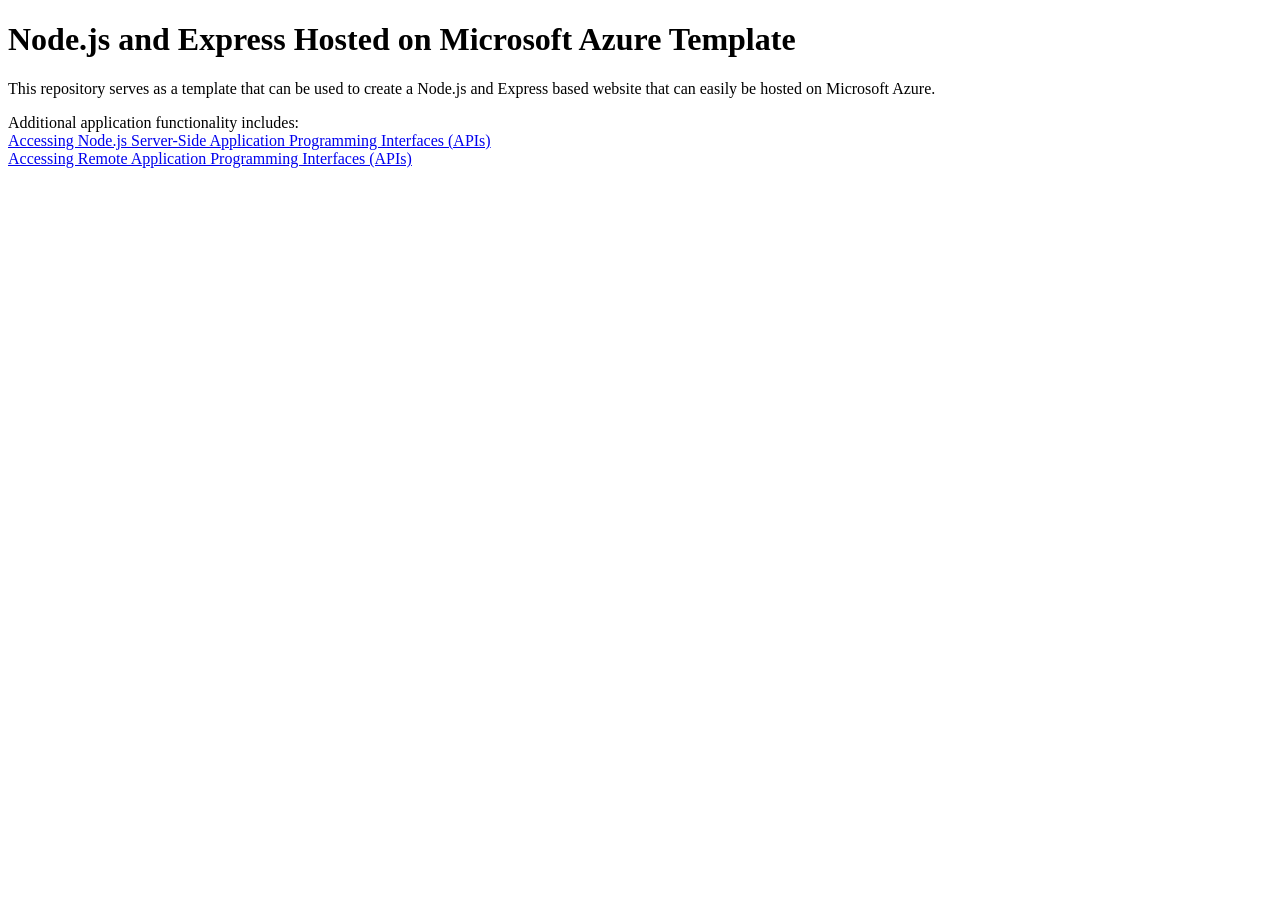
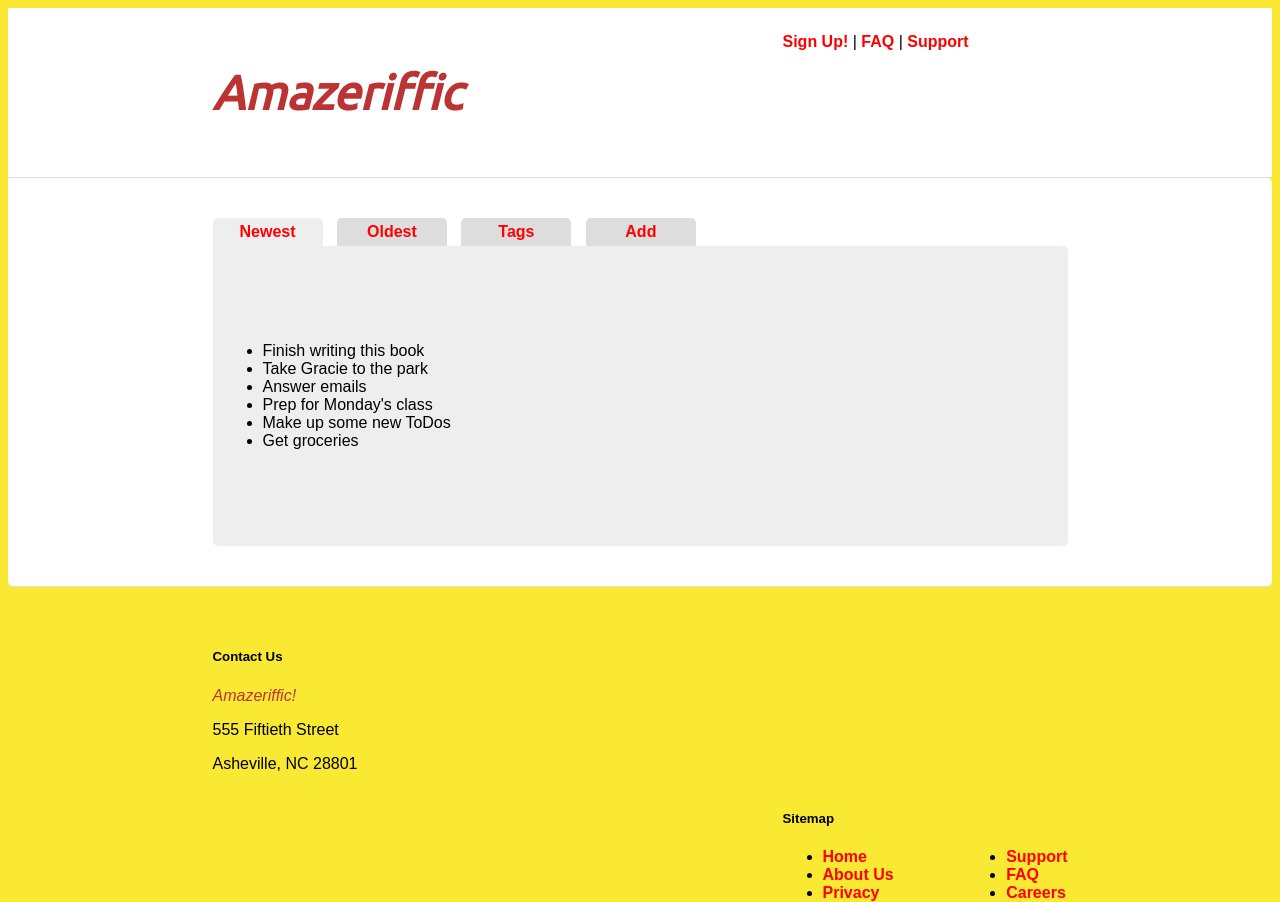
Before and after one commit to AlexJHartlaub/amazeriffic, a website: page static/index.html in a window 1280 px wide. Before the commit the page ends 800 px from the top, so only its background shows below. Drawn offline with nearby package versions, Linux system fonts and the light colour scheme; a web font is replaced by a local one.

Commit message:
Add files via upload

```diff
--- a/static/index.html
+++ b/static/index.html
@@ -1,15 +1,87 @@
-<!DOCTYPE html>
-<html>
+<html lang="en">
+
 <head>
-<title>Node on Azure</title>
+  <meta charset="UTF-8">
+  <meta name="viewport" content="width=device-width, initial-scale=1.0">
+  <meta http-equiv="X-UA-Compatible" content="ie=edge">
+  <title>Amazeriffic</title>
+  <link href="reset.css" rel="stylesheet" type="text/css">
+  <link href="style.css" rel="stylesheet" type="text/css">
+  <link href='http://fonts.googleapis.com/css?family=Ubuntu' rel='stylesheet' type='text/css'>
+  <link href='http://fonts.googleapis.com/css?family=Droid+Sans' rel='stylesheet' type='text/css'>
 </head>
-<body>
-<h1>Node.js and Express Hosted on Microsoft Azure Template</h1>
-<p>This repository serves as a template that can be used to create a Node.js and Express based website that can easily
-be hosted on Microsoft Azure.</p>
 
-Additional application functionality includes:<br />
-<a href="fetching-from-server.html">Accessing Node.js Server-Side Application Programming Interfaces (APIs)</a><br />
-<a href="fetching-remote-dog-breeds.html">Accessing Remote Application Programming Interfaces (APIs)</a>
-</body>
+  <body>
+    <header>
+        <div class="container">
+          <h1>Amazeriffic</h1>
+          <nav>
+            <a href="#">Sign Up!</a> |
+            <a href="#">FAQ</a> |
+            <a href="#">Support</a>
+          </nav>
+        </div>
+      </header>
+
+      <main>
+        <div class="container">
+            <div class="tabs">
+                <a href=""><span class="active">Newest</span></a>
+                <a href=""><span>Oldest</span></a>
+                <a href=""><span>Tags</span></a>
+                <a href=""><span>Add</span></a>
+              </div>
+          <div class="content">
+            <ul>
+              <li>Get Groceries</li>
+              <li>Make up some new ToDos</li>
+              <li>Prep for Monday's class</li>
+              <li>Answer recruiter emails on LinkedIn</li>
+              <li>Take Gracie to the park</li>
+              <li>Finish writing book</li>
+            </ul>
+          </div>
+        </div>
+      </main>
+
+      <footer>
+        <div class="container">
+          <div class="contact">
+            <h5>Contact Us</h5>
+            <p>Amazeriffic!</p>
+            <p>555 Fiftieth Street</p>
+            <p>Asheville, NC 28801</p>
+          </div>
+          <div class="sitemap">
+            <h5>Sitemap</h5>
+            <ul>
+              <div class="left">
+                <li>
+                  <a href="#">Home</a>
+                </li>
+                <li>
+                  <a href="#">About Us</a>
+                </li>
+                <li>
+                  <a href="#">Privacy</a>
+                </li>
+              </div>
+              <div class="right">
+                <li>
+                  <a href="#">Support</a>
+                </li>
+                <li>
+                  <a href="#">FAQ</a>
+                </li>
+                <li>
+                  <a href="#">Careers</a>
+                </li>
+              </div>
+            </ul>
+          </div>
+        </div>
+      </footer>
+      <script src="http://code.jquery.com/jquery-2.0.3.min.js"></script>
+      <script src="main.js"></script>
+  </body>
 </html>
--- /dev/null
+++ b/static/main.js
@@ -0,0 +1,56 @@
+var main = function (toDoObjects) {
+    "use strict";
+    var toDos = toDoObjects.map(function (toDo) {
+        return toDo.description;
+    });
+
+    $(".tabs a span").toArray().forEach(function (element) {
+        var $element = $(element);
+
+        $element.on("click", function () {
+            var $content,
+                $input,
+                $button,
+                i;
+
+            $(".tabs a span").removeClass("active");
+            $element.addClass("active");
+            $("main .content").empty();
+
+            if ($element.parent().is(":nth-child(1)")) {
+                $content = $("<ul>");
+                for (i = toDos.length-1; i >= 0; i--) {
+                    $content.append($("<li>").text(toDos[i]));
+                }
+            } else if ($element.parent().is(":nth-child(2)")) {
+                $content = $("<ul>");
+                toDos.forEach(function (todo) {
+                    $content.append($("<li>").text(todo));
+                });
+            } else if ($element.parent().is(":nth-child(3)")) {
+                console.log("the tags tab was clicked!");
+            } else if ($element.parent().is(":nth-child(4)")) {
+                $input = $("<input>"),
+                $button = $("<button>").text("+");
+
+                $button.on("click", function () {
+                    toDos.push($input.val());
+                    $input.val("");
+                });
+                $content = $("<div>").append($input).append($button);
+            }
+
+            $("main .content").append($content);
+
+            return false;
+        });
+    });
+
+    $(".tabs a:first-child span").trigger("click");
+};
+
+$(document).ready(function() {
+    $.getJSON("todos.json", function (toDoObjects) {
+        main(toDoObjects);
+    });
+});
--- /dev/null
+++ b/static/style.css
@@ -0,0 +1,83 @@
+body {
+    background: #f9e933;
+    font-family: 'Droid Sans', sans-serif;
+  }
+
+header, main, footer {
+    min-width: 855px;
+}
+
+header .container, main .container, footer .container {
+    max-width: 855px;
+    margin: auto;
+}
+
+header {
+    padding: 25px 0 25px 0;
+    background: white;
+    overflow: auto;
+    border-bottom: 1px solid #ddd;
+  }
+
+
+  h1 {
+    font-family: 'Ubuntu', sans-serif;
+    font-style: italic;
+    font-size: 3em;
+    color: #b33;
+    float: left;
+    width: 570px;
+  }
+
+header nav {
+    float: right;
+    width: 285px;
+}
+
+a {
+    color: #f00;
+    text-decoration: none;
+    font-weight: bold;
+  }
+
+main {
+    background: white;
+    border-radius: 0 5px 5px 5px;
+    padding: 40px;
+  }
+  main .content {
+    padding: 80px 10px 80px 10px;
+    border-radius: 0 5px 5px 5px;
+    background: #eee;
+  }
+.tabs a span {
+    border-radius: 5px 5px 0 0;
+    display: inline-block;
+    width: 100px;
+    margin-right: 10px;
+    text-align: center;
+    background: #ddd;
+    padding: 5px;
+  }
+  .tabs a span.active {
+    background: #eee;
+}
+footer {
+    border-top: 1px solid #ddd;
+    padding: 40px 0 20px 0;
+  }
+  footer .sitemap {
+    float: right;
+    width: 285px;
+  }
+  footer .sitemap .left {
+    float: left;
+  }
+
+  footer .sitemap .right {
+    float: right;
+  }
+  footer .contact p:nth-child(2) {
+    color: #b33;
+    font-style: italic;
+  }
--- /dev/null
+++ b/static/todos.json
@@ -0,0 +1,26 @@
+[
+    {
+        "description" : "Get groceries",
+        "tags"  : [ "shopping", "chores" ]
+    },
+    {
+        "description" : "Make up some new ToDos",
+        "tags"  : [ "writing", "work" ]
+    },
+    {
+        "description" : "Prep for Monday's class",
+        "tags"  : [ "work", "teaching" ]
+    },
+    {
+        "description" : "Answer emails",
+        "tags"  : [ "work" ]
+    },
+    {
+        "description" : "Take Gracie to the park",
+        "tags"  : [ "chores", "pets" ]
+    },
+    {
+        "description" : "Finish writing this book",
+        "tags"  : [ "writing", "work" ]
+    }
+]
```
Also changed, not shown: static/lightbulb.png (added), static/reset.css (added).
